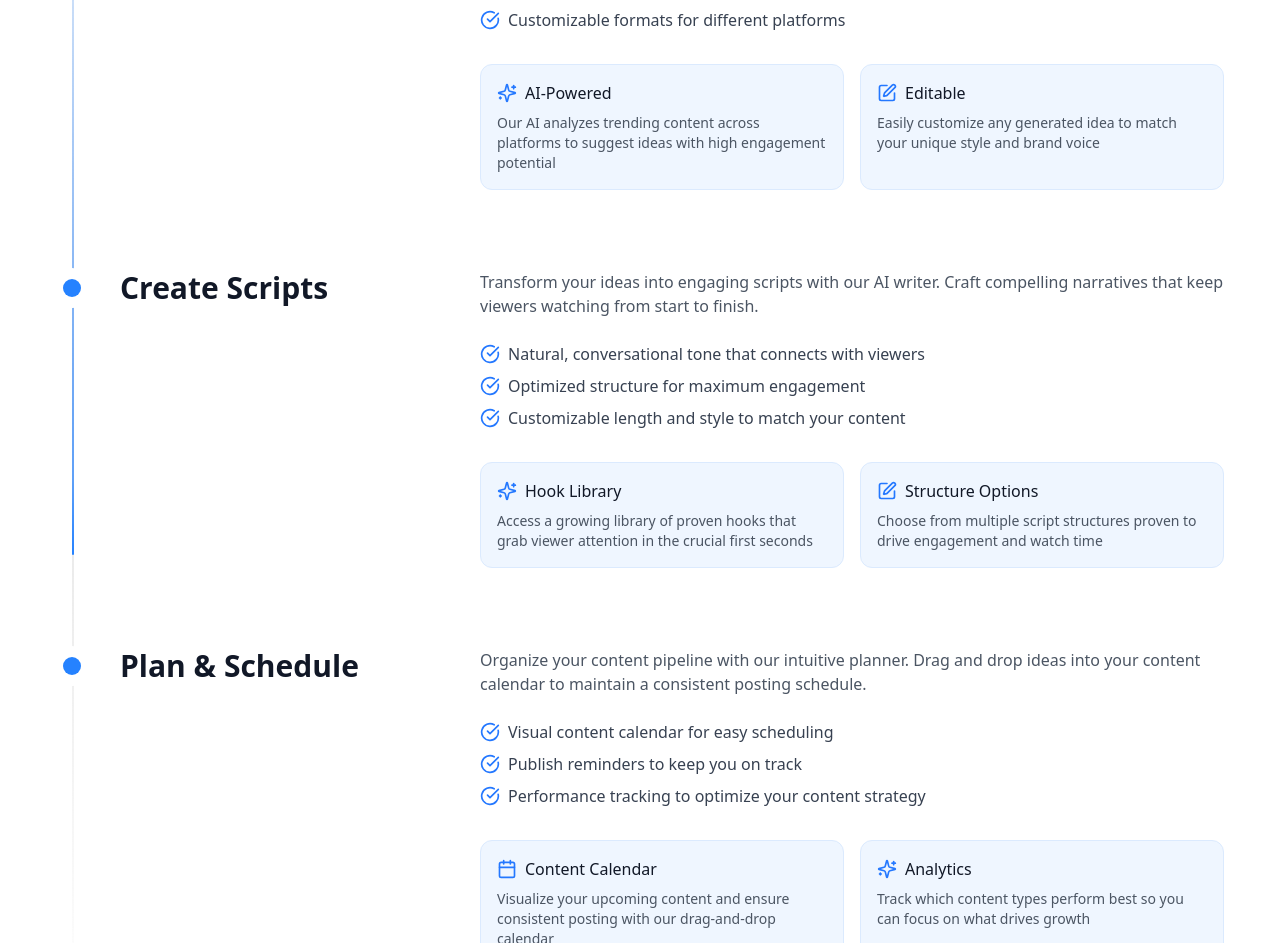
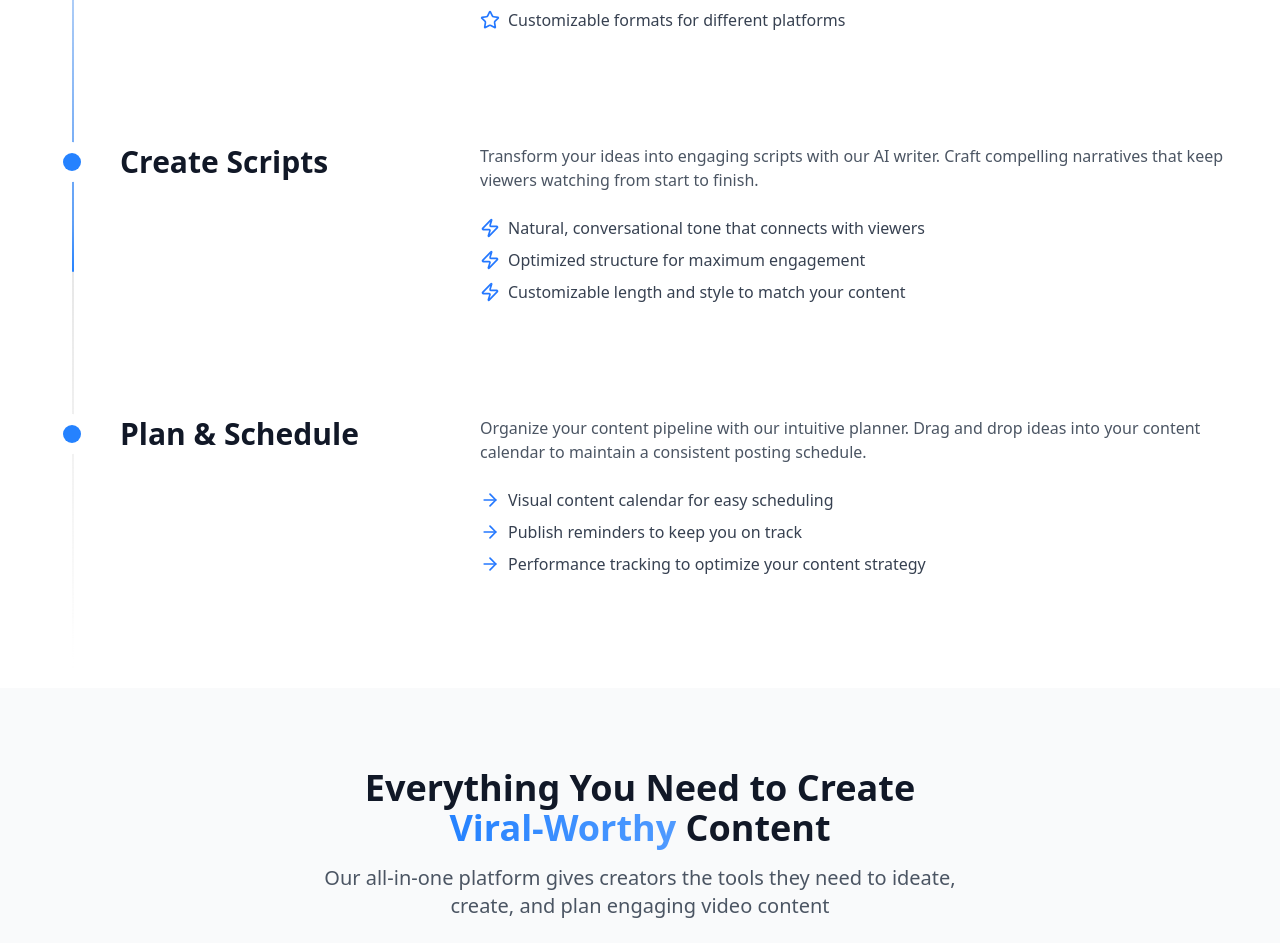
Before and after one commit to Tasklyios/planzo-ai, a React (Vite) app: page / in a window 1280 px wide. Shown: the part 1709-2652 px from the top of the page. Built offline with nearby package versions, Linux system fonts and the light colour scheme.

Commit message:
Remove blue insight boxes and update icons
Removes the blue insight boxes and updates the tick box icons.

```diff
--- a/src/components/HowItWorks.tsx
+++ b/src/components/HowItWorks.tsx
@@ -1,7 +1,7 @@
 
 import React from "react";
 import { Timeline } from "@/components/ui/timeline";
-import { CheckCircle, Sparkles, Calendar, PenSquare } from "lucide-react";
+import { ArrowRight, Sparkles, Calendar, PenSquare, Star, Zap, Lightning } from "lucide-react";
 
 const HowItWorks = () => {
   const timelineData = [
@@ -15,36 +15,16 @@ const HowItWorks = () => {
           </p>
           <div className="mb-8">
             <div className="flex gap-2 items-center text-gray-700 dark:text-gray-300 text-sm md:text-base mb-2">
-              <CheckCircle className="h-5 w-5 text-primary shrink-0" />
+              <Star className="h-5 w-5 text-primary shrink-0" />
               <span>Niche-specific suggestions based on trending topics</span>
             </div>
             <div className="flex gap-2 items-center text-gray-700 dark:text-gray-300 text-sm md:text-base mb-2">
-              <CheckCircle className="h-5 w-5 text-primary shrink-0" />
+              <Star className="h-5 w-5 text-primary shrink-0" />
               <span>Viral hook ideas that capture attention in seconds</span>
             </div>
             <div className="flex gap-2 items-center text-gray-700 dark:text-gray-300 text-sm md:text-base">
-              <CheckCircle className="h-5 w-5 text-primary shrink-0" />
+              <Star className="h-5 w-5 text-primary shrink-0" />
               <span>Customizable formats for different platforms</span>
-            </div>
-          </div>
-          <div className="grid grid-cols-1 md:grid-cols-2 gap-4">
-            <div className="bg-blue-50 dark:bg-blue-950/20 rounded-lg p-4 border border-blue-100 dark:border-blue-900">
-              <div className="flex items-center mb-2">
-                <Sparkles className="h-5 w-5 text-primary mr-2" />
-                <span className="font-medium text-gray-900 dark:text-white">AI-Powered</span>
-              </div>
-              <p className="text-sm text-gray-600 dark:text-gray-300">
-                Our AI analyzes trending content across platforms to suggest ideas with high engagement potential
-              </p>
-            </div>
-            <div className="bg-blue-50 dark:bg-blue-950/20 rounded-lg p-4 border border-blue-100 dark:border-blue-900">
-              <div className="flex items-center mb-2">
-                <PenSquare className="h-5 w-5 text-primary mr-2" />
-                <span className="font-medium text-gray-900 dark:text-white">Editable</span>
-              </div>
-              <p className="text-sm text-gray-600 dark:text-gray-300">
-                Easily customize any generated idea to match your unique style and brand voice
-              </p>
             </div>
           </div>
         </div>
@@ -60,36 +40,16 @@ const HowItWorks = () => {
           </p>
           <div className="mb-8">
             <div className="flex gap-2 items-center text-gray-700 dark:text-gray-300 text-sm md:text-base mb-2">
-              <CheckCircle className="h-5 w-5 text-primary shrink-0" />
+              <Zap className="h-5 w-5 text-primary shrink-0" />
               <span>Natural, conversational tone that connects with viewers</span>
             </div>
             <div className="flex gap-2 items-center text-gray-700 dark:text-gray-300 text-sm md:text-base mb-2">
-              <CheckCircle className="h-5 w-5 text-primary shrink-0" />
+              <Zap className="h-5 w-5 text-primary shrink-0" />
               <span>Optimized structure for maximum engagement</span>
             </div>
             <div className="flex gap-2 items-center text-gray-700 dark:text-gray-300 text-sm md:text-base">
-              <CheckCircle className="h-5 w-5 text-primary shrink-0" />
+              <Zap className="h-5 w-5 text-primary shrink-0" />
               <span>Customizable length and style to match your content</span>
-            </div>
-          </div>
-          <div className="grid grid-cols-1 md:grid-cols-2 gap-4">
-            <div className="bg-blue-50 dark:bg-blue-950/20 rounded-lg p-4 border border-blue-100 dark:border-blue-900">
-              <div className="flex items-center mb-2">
-                <Sparkles className="h-5 w-5 text-primary mr-2" />
-                <span className="font-medium text-gray-900 dark:text-white">Hook Library</span>
-              </div>
-              <p className="text-sm text-gray-600 dark:text-gray-300">
-                Access a growing library of proven hooks that grab viewer attention in the crucial first seconds
-              </p>
-            </div>
-            <div className="bg-blue-50 dark:bg-blue-950/20 rounded-lg p-4 border border-blue-100 dark:border-blue-900">
-              <div className="flex items-center mb-2">
-                <PenSquare className="h-5 w-5 text-primary mr-2" />
-                <span className="font-medium text-gray-900 dark:text-white">Structure Options</span>
-              </div>
-              <p className="text-sm text-gray-600 dark:text-gray-300">
-                Choose from multiple script structures proven to drive engagement and watch time
-              </p>
             </div>
           </div>
         </div>
@@ -105,36 +65,16 @@ const HowItWorks = () => {
           </p>
           <div className="mb-8">
             <div className="flex gap-2 items-center text-gray-700 dark:text-gray-300 text-sm md:text-base mb-2">
-              <CheckCircle className="h-5 w-5 text-primary shrink-0" />
+              <ArrowRight className="h-5 w-5 text-primary shrink-0" />
               <span>Visual content calendar for easy scheduling</span>
             </div>
             <div className="flex gap-2 items-center text-gray-700 dark:text-gray-300 text-sm md:text-base mb-2">
-              <CheckCircle className="h-5 w-5 text-primary shrink-0" />
+              <ArrowRight className="h-5 w-5 text-primary shrink-0" />
               <span>Publish reminders to keep you on track</span>
             </div>
             <div className="flex gap-2 items-center text-gray-700 dark:text-gray-300 text-sm md:text-base">
-              <CheckCircle className="h-5 w-5 text-primary shrink-0" />
+              <ArrowRight className="h-5 w-5 text-primary shrink-0" />
               <span>Performance tracking to optimize your content strategy</span>
-            </div>
-          </div>
-          <div className="grid grid-cols-1 md:grid-cols-2 gap-4">
-            <div className="bg-blue-50 dark:bg-blue-950/20 rounded-lg p-4 border border-blue-100 dark:border-blue-900">
-              <div className="flex items-center mb-2">
-                <Calendar className="h-5 w-5 text-primary mr-2" />
-                <span className="font-medium text-gray-900 dark:text-white">Content Calendar</span>
-              </div>
-              <p className="text-sm text-gray-600 dark:text-gray-300">
-                Visualize your upcoming content and ensure consistent posting with our drag-and-drop calendar
-              </p>
-            </div>
-            <div className="bg-blue-50 dark:bg-blue-950/20 rounded-lg p-4 border border-blue-100 dark:border-blue-900">
-              <div className="flex items-center mb-2">
-                <Sparkles className="h-5 w-5 text-primary mr-2" />
-                <span className="font-medium text-gray-900 dark:text-white">Analytics</span>
-              </div>
-              <p className="text-sm text-gray-600 dark:text-gray-300">
-                Track which content types perform best so you can focus on what drives growth
-              </p>
             </div>
           </div>
         </div>
```
